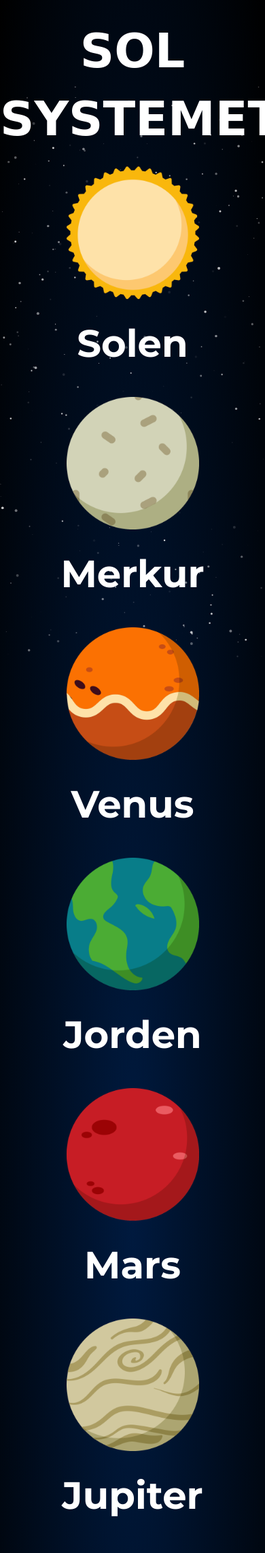
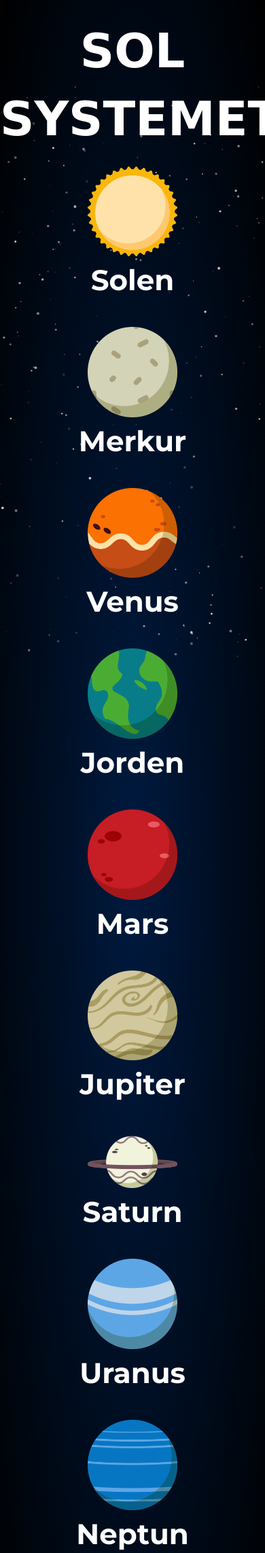
Before and after one commit to Solsystemet-H2/solsystemet, a PHP site: page / in a window 390 px wide; the page is wider, and only the part inside the window is pictured. Shown: the top 2285 px of that part at 68% size. Run offline with PHP 8.4, Linux system fonts and the light colour scheme; some web fonts are replaced.

Commit message:
Fixed planet size in responsive view

```diff
--- a/style.css
+++ b/style.css
@@ -228,7 +228,7 @@ body {
       margin-top: unset !important;
       position: relative;
       width: 100% !important;
-      padding: 5% 25%;
+      padding: 5% 33%;
   }
 
   .planetOrbit{
@@ -236,8 +236,7 @@ body {
   }
 
   .planetName{
-    font-size: 4em;
-    margin-top: 25px;
+    font-size: 3em;
   }
 
   #title {
```
